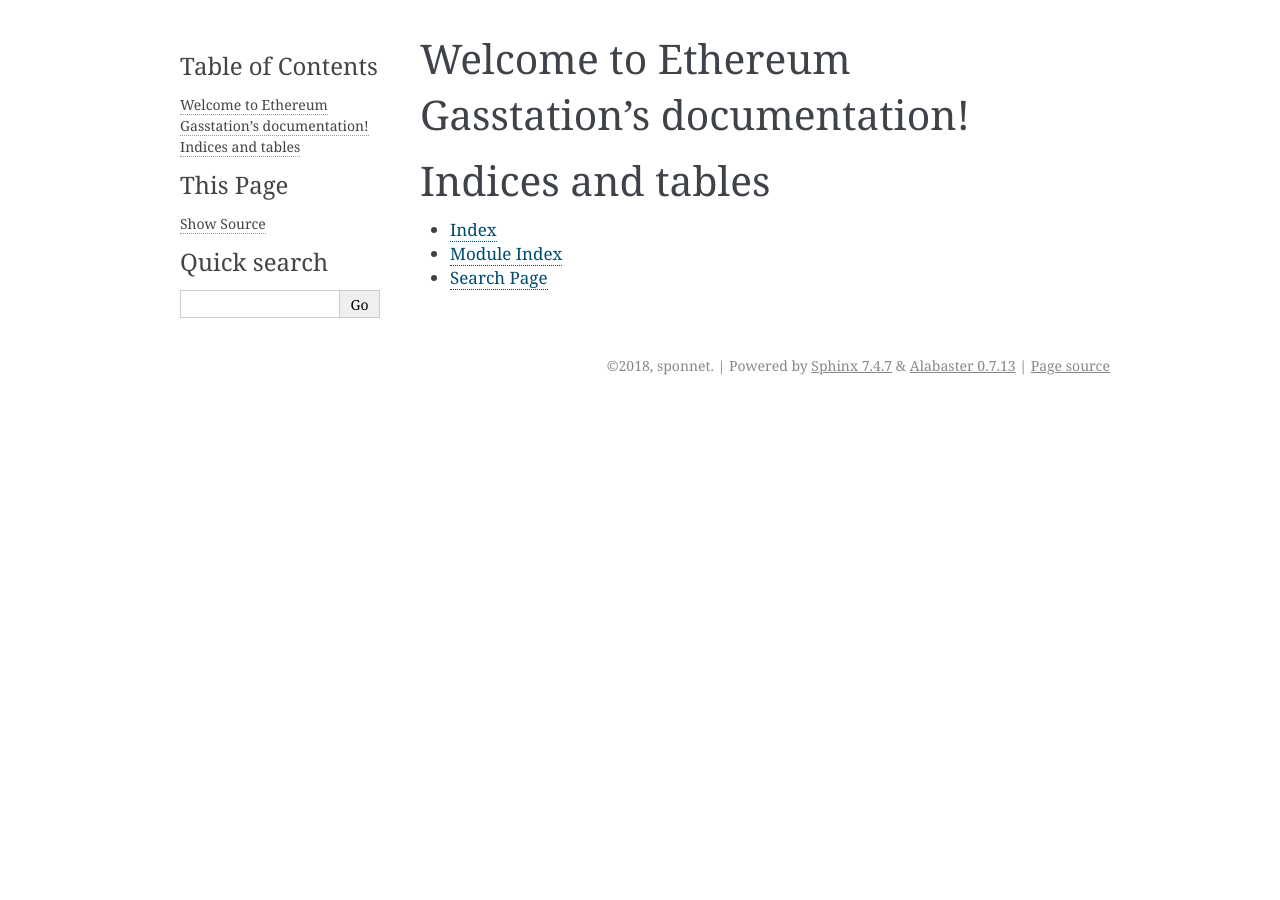
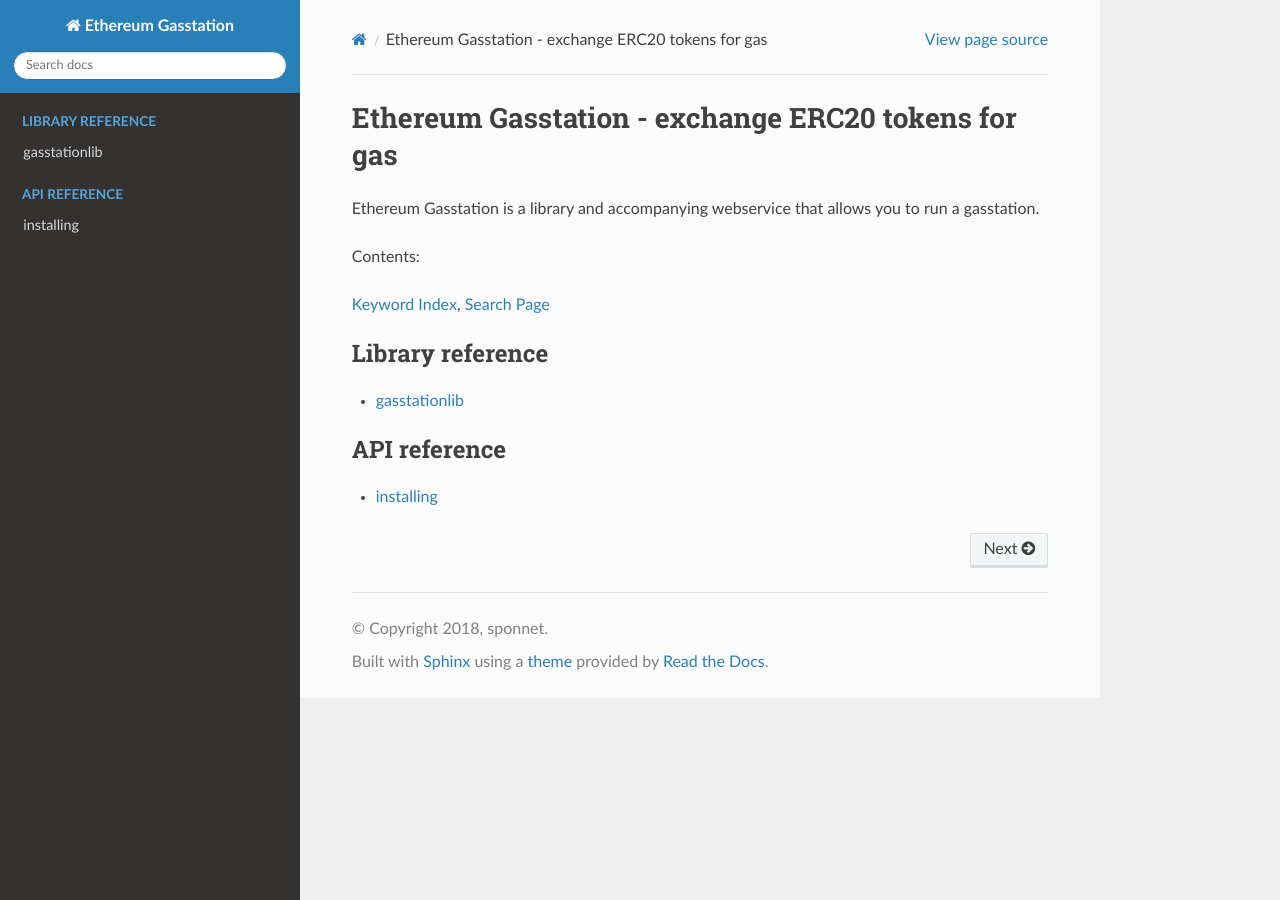
Before and after one commit to EthereumGasStation/ethereumgasstation, a Sphinx documentation site: the page built from docs/source/index.rst, in a window 1280 px wide. Built offline with Sphinx 7.4.7 and the Read the Docs theme 2.0.0, drawn with Linux system fonts in a browser that asks for light colours.

Commit message:
update docs template

```diff
--- a/docs/source/conf.py
+++ b/docs/source/conf.py
@@ -26,7 +26,7 @@
 # The short X.Y version
 version = u''
 # The full version, including alpha/beta/rc tags
-release = u'0.0.1'
+release = u'0.01'
 
 
 # -- General configuration ---------------------------------------------------
@@ -58,7 +58,7 @@
 #
 # This is also used if you do content translation via gettext catalogs.
 # Usually you set "language" from the command line for these cases.
-language = None
+language = u'ls'
 
 # List of patterns, relative to source directory, that match files and
 # directories to ignore when looking for source files.
@@ -74,7 +74,7 @@
 # The theme to use for HTML and HTML Help pages.  See the documentation for
 # a list of builtin themes.
 #
-html_theme = 'alabaster'
+html_theme = 'sphinx_rtd_theme'
 
 # Theme options are theme-specific and customize the look and feel of a theme
 # further.  For a list of options available for each theme, see the
--- /dev/null
+++ b/docs/source/gasstationlib.rst
@@ -0,0 +1,5 @@
+=============
+gasstationlib
+=============
+
+Placeholder for gasstationlib docs
--- a/docs/source/index.rst
+++ b/docs/source/index.rst
@@ -1,20 +1,23 @@
-.. Ethereum Gasstation documentation master file, created by
-   sphinx-quickstart on Tue Apr 10 11:49:11 2018.
-   You can adapt this file completely to your liking, but it should at least
-   contain the root `toctree` directive.
 
-Welcome to Ethereum Gasstation's documentation!
-===============================================
+=================================
+Ethereum Gasstation - exchange ERC20 tokens for gas
+=================================
+
+Ethereum Gasstation is a library and accompanying webservice that allows you to run a gasstation.
+
+
+Contents:
+
+:ref:`Keyword Index <genindex>`, :ref:`Search Page <search>`
 
 .. toctree::
    :maxdepth: 2
-   :caption: Contents:
+   :caption: Library reference
 
+   gasstationlib
 
+.. toctree::
+    :maxdepth: 2
+    :caption: API reference
 
-Indices and tables
-==================
-
-* :ref:`genindex`
-* :ref:`modindex`
-* :ref:`search`
+    installing
--- /dev/null
+++ b/docs/source/installing.rst
@@ -0,0 +1,5 @@
+==========
+installing
+==========
+
+placeholder for install instructions
```
